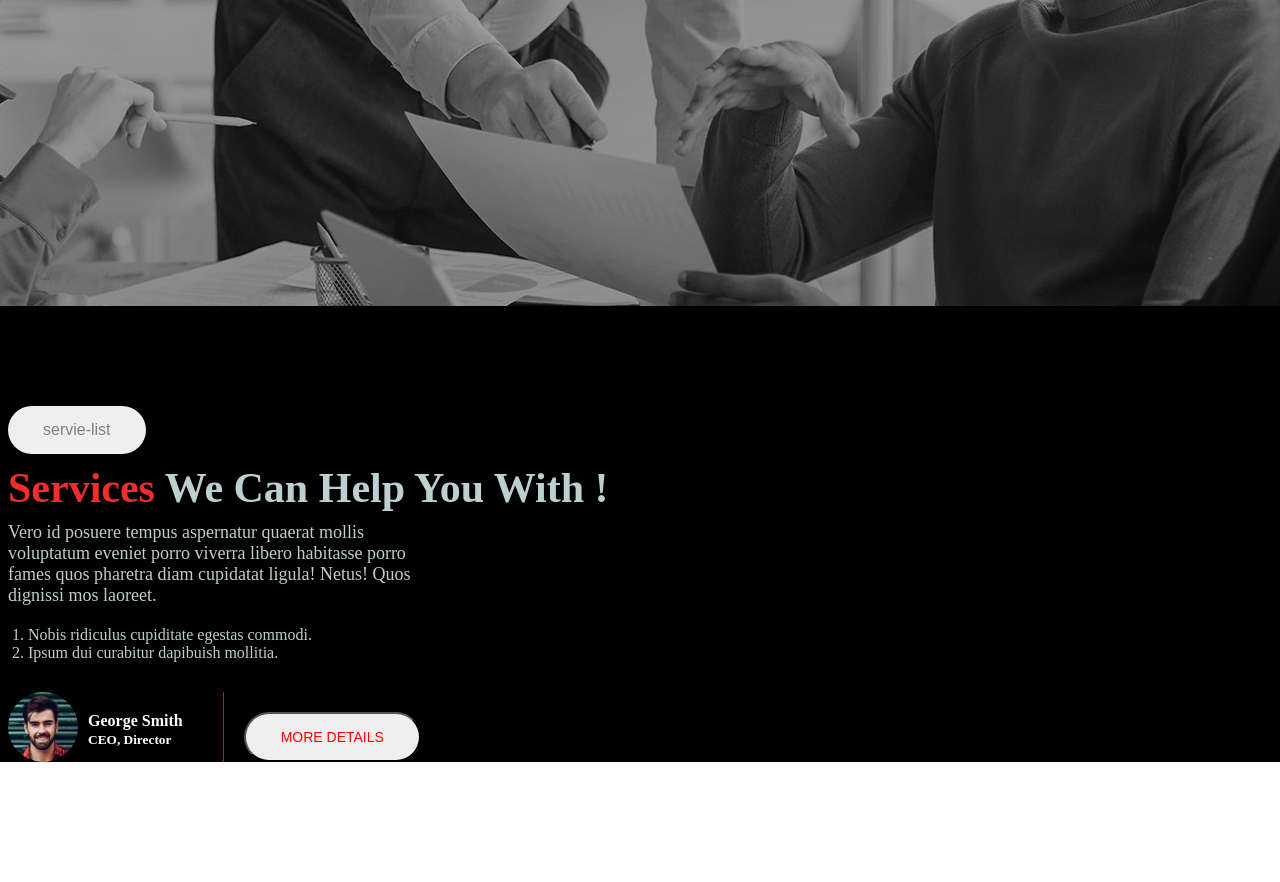
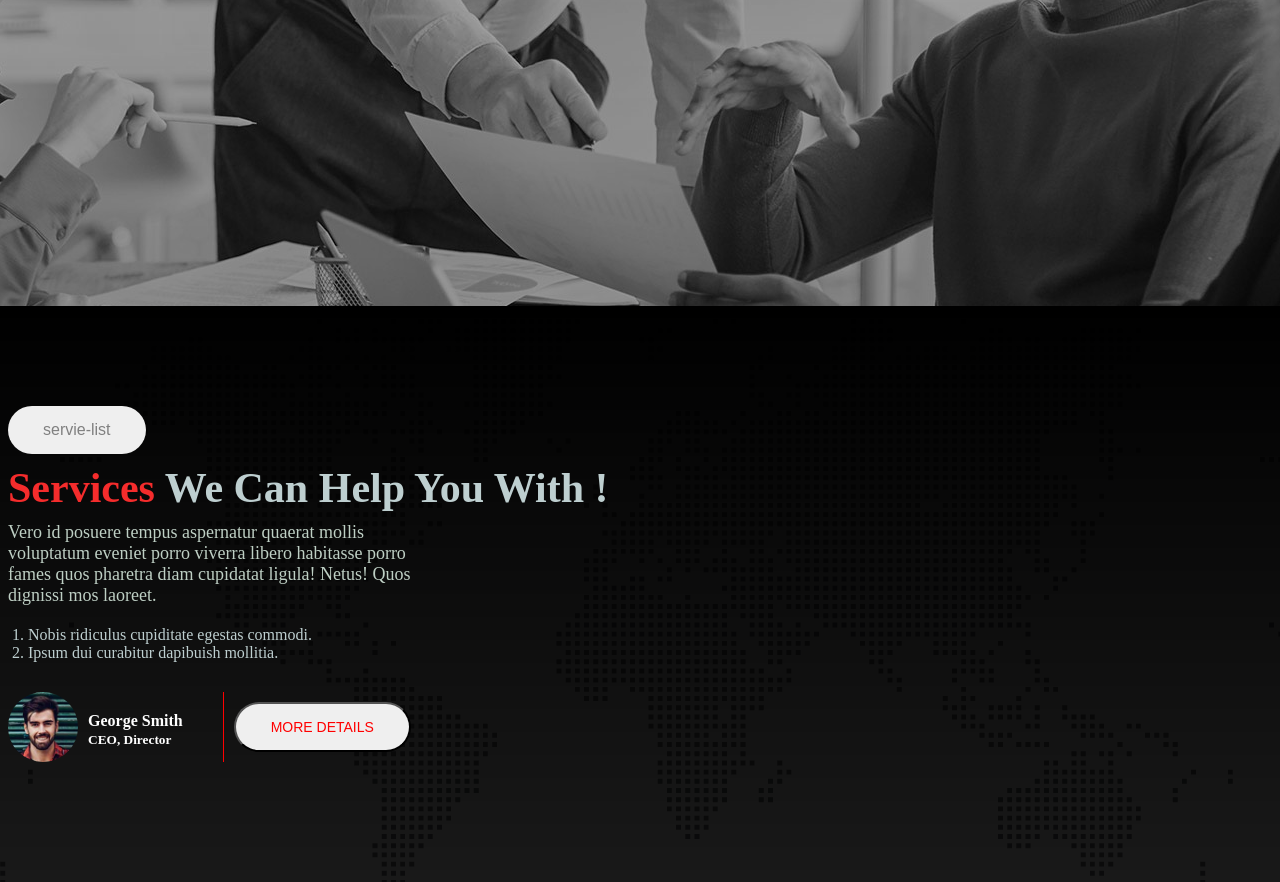
Before and after one commit to uh-shuvo/Digital-Agency, a plain HTML site: page index.html in a window 1280 px wide. Shown: the part 578-1460 px from the top of the page. Before the commit the page ends 1340 px from the top, so only its background shows below. Drawn offline with Linux system fonts and the light colour scheme.

Commit message:
new css added

```diff
--- a/style.css
+++ b/style.css
@@ -92,7 +92,10 @@
 /* service start
 ================== */
 .service-container {
-    background-color: black;
+    background-image: url(asset/image/footer-bg.png), linear-gradient(rgba(0, 0, 0.1), rgba(0, 0, 0, 0.9));
+    background-position: center;
+    padding-bottom: 120px;
+    background-blend-mode: overlay;
 }
 
 .service-left {
@@ -147,7 +150,7 @@
 .author-title {
     color: white;
     border-right: 1px solid red;
-    margin-right: 20px;
+    margin-right: 10px;
     padding-right: 40px;
 }
 
@@ -161,5 +164,5 @@
     border-radius: 35px;
     font-size: 14px;
     color: red;
-    margin-top: 20px;
+    margin-top: 10px;
 }
```
